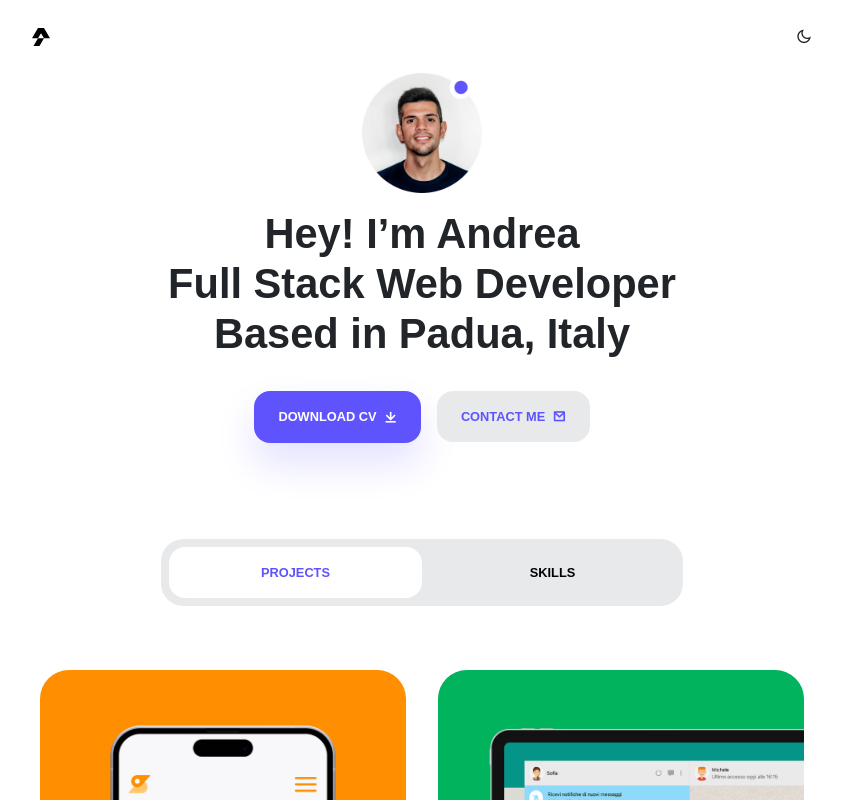
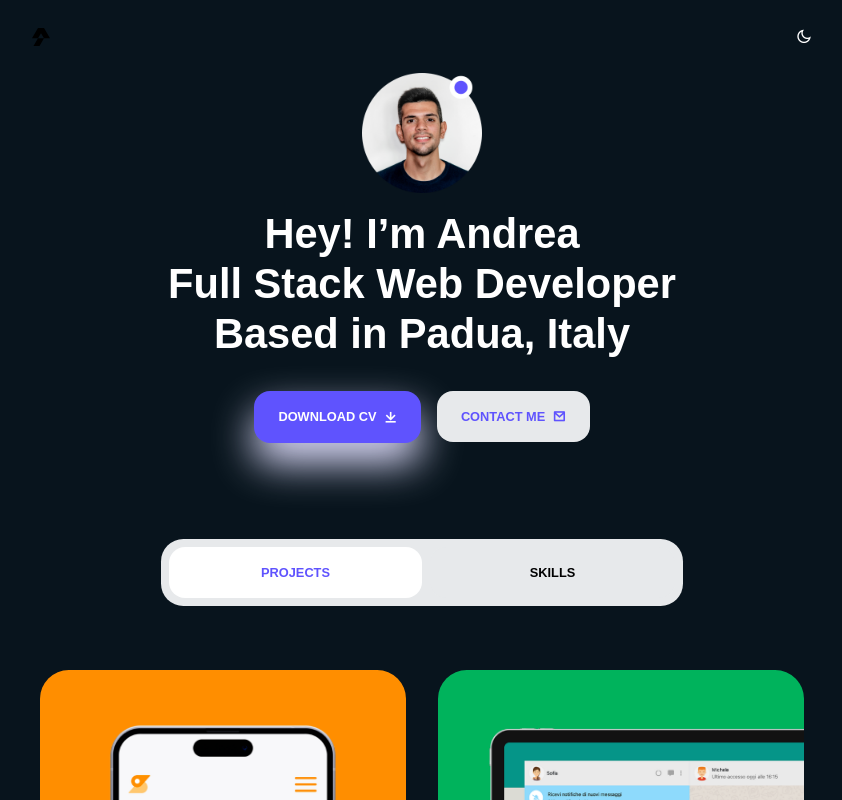
Before and after one commit to andrea-salvalaggio/my-portfolio, a Vue app: page / in a window 1280 px wide. Shown: the top 800 px of the page, without its empty margins (218-1060 px from the left). Built offline with nearby package versions, Linux system fonts and the light colour scheme.

Commit message:
style: :art: Add background and color style for dark mode

```diff
--- a/src/App.vue
+++ b/src/App.vue
@@ -31,9 +31,14 @@ export default {
 @import "~bootstrap/scss/bootstrap.scss";
 @import "../styles/variables.scss";
 
-  body{
-    font-family: $bodyFont;
-    background-color: $primaryColorBgLight;
-  }
+body {
+  font-family: $bodyFont;
+  color: $primaryColorText;
+  background-color: $primaryColorBgLight;
+}
 
+.dark {
+  background-color: $primaryColorBgDark;
+  color: $secondaryColorText;
+}
 </style>
```
